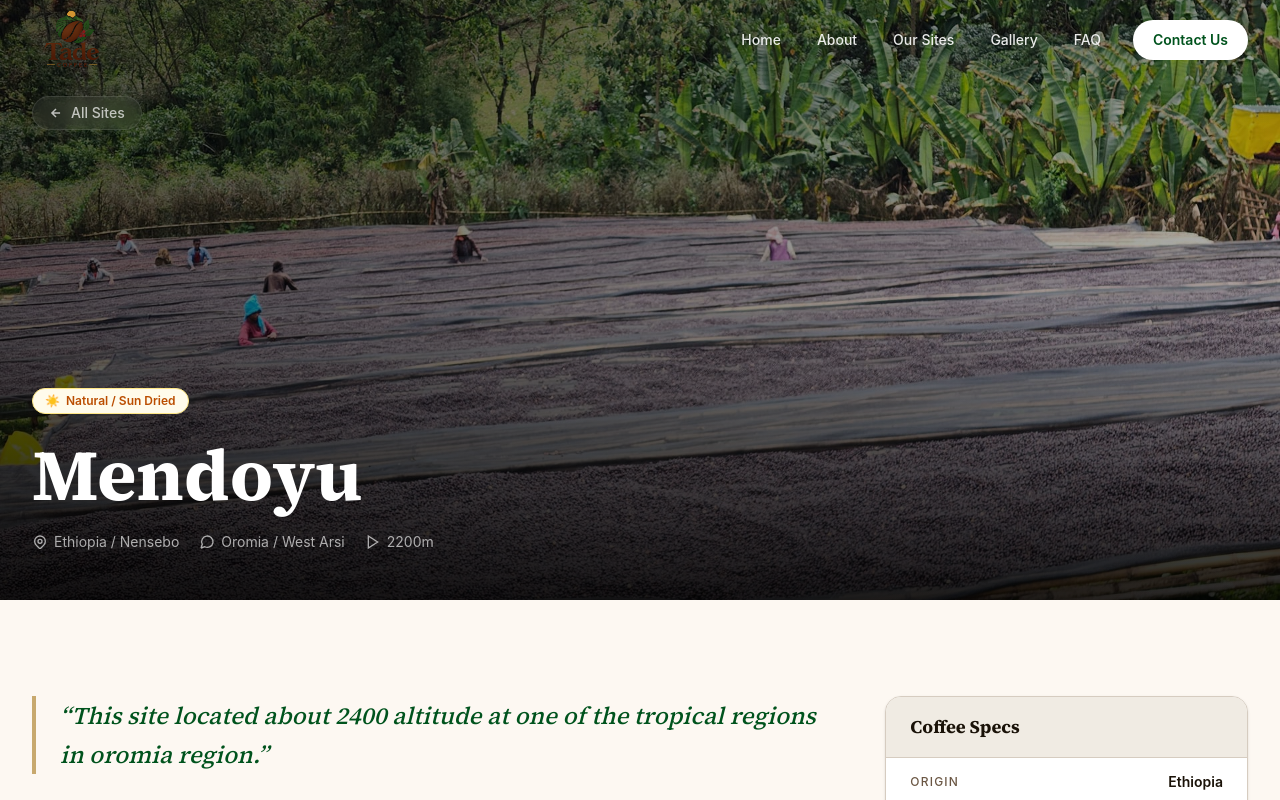
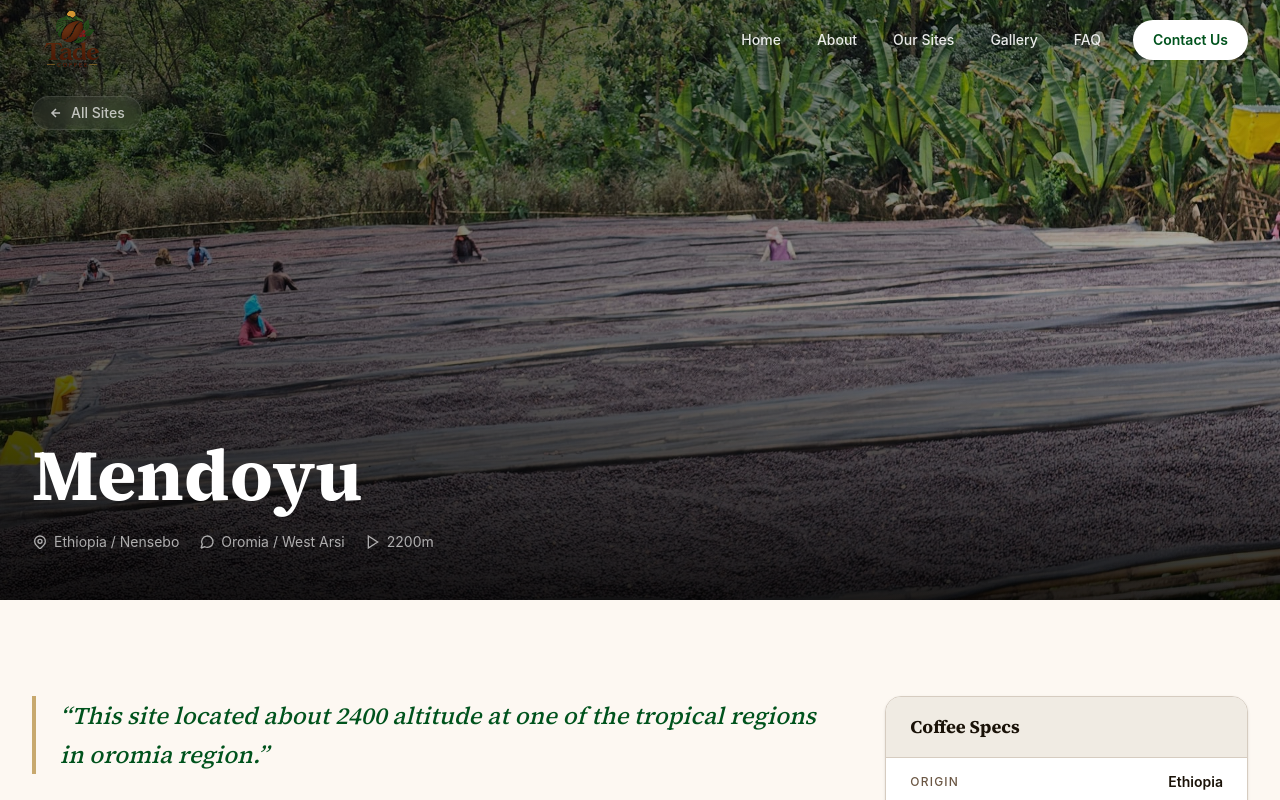
Before and after one commit to natnaelTy/Nensebo, a Next.js app: page /oursites/0 in a window 1280 px wide. Shown: the top 800 px of the page. Built offline with nearby package versions, Linux system fonts and the light colour scheme.

Commit message:
chore: remove process badge from SiteDetailPage for cleaner layout

```diff
--- a/app/(allroutes)/oursites/[oursitesId]/page.tsx
+++ b/app/(allroutes)/oursites/[oursitesId]/page.tsx
@@ -90,14 +90,6 @@ export default function SiteDetailPage({
                 animate={{ opacity: 1, y: 0 }}
                 transition={{ duration: 0.7 }}
               >
-                {/* Process badge */}
-                <span
-                  className={`inline-flex items-center gap-1.5 px-3 py-1 rounded-full text-xs font-semibold border mb-4 ${process.color}`}
-                >
-                  <span>{process.icon}</span>
-                  {process.label}
-                </span>
-
                 <h1 className="font-display text-5xl md:text-6xl lg:text-7xl font-bold text-white leading-tight mb-3">
                   {site.siteName}
                 </h1>
```
